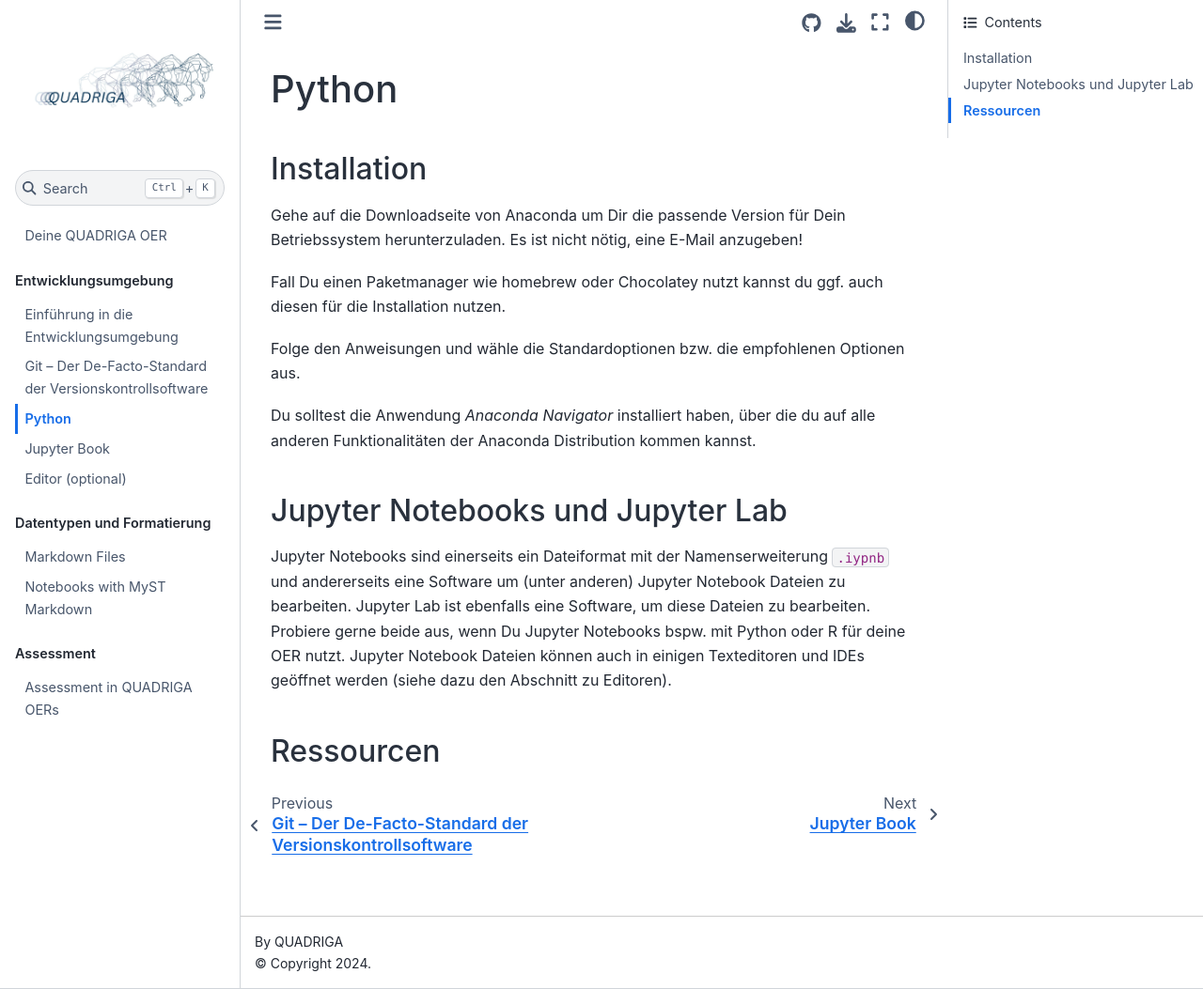
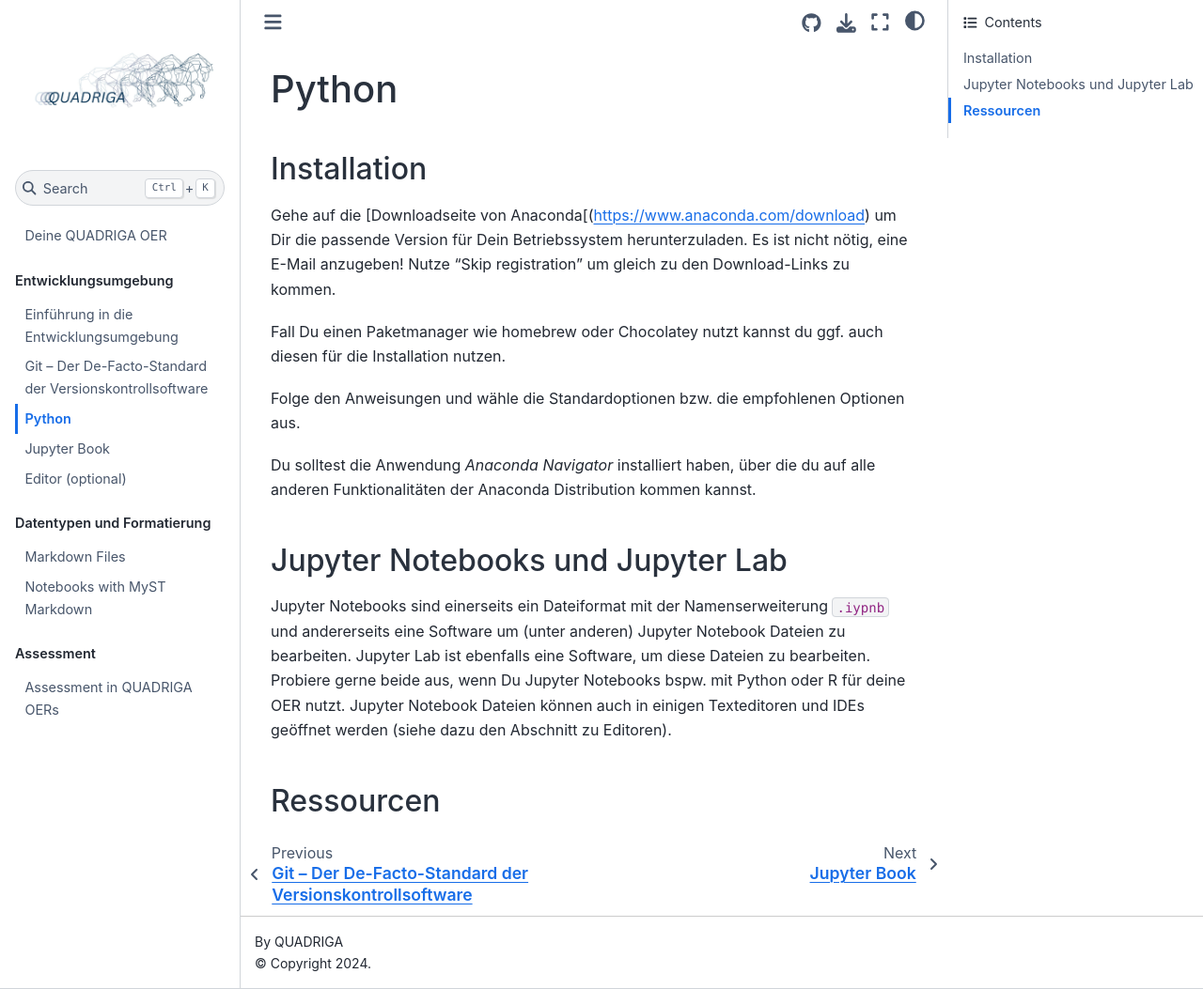
Before and after one commit to samidfy/Book_Template, a Jupyter Book: the page built from develop/python.md, in a window 1280 px wide and 1053 px high. Shown: the whole window at 94% size. Built offline with Jupyter Book 1.0.4 settings and Sphinx 7.4.7 and the Sphinx Book theme 1.1.4, drawn with Linux system fonts in a browser that asks for light colours; pages that are not in the unit, such as notebooks, are missing from menus.

Commit message:
Add Link to anaconda downloads and clarify instructions to skip registration

```diff
--- a/develop/python.md
+++ b/develop/python.md
@@ -1,7 +1,7 @@
 # Python
 
 ## Installation
-Gehe auf die Downloadseite von Anaconda um Dir die passende Version für Dein Betriebssystem herunterzuladen. Es ist nicht nötig, eine E-Mail anzugeben!
+Gehe auf die [Downloadseite von Anaconda[(https://www.anaconda.com/download) um Dir die passende Version für Dein Betriebssystem herunterzuladen. Es ist nicht nötig, eine E-Mail anzugeben! Nutze "Skip registration" um gleich zu den Download-Links zu kommen.
 
 Fall Du einen Paketmanager wie homebrew oder Chocolatey nutzt kannst du ggf. auch diesen für die Installation nutzen.
 
```
